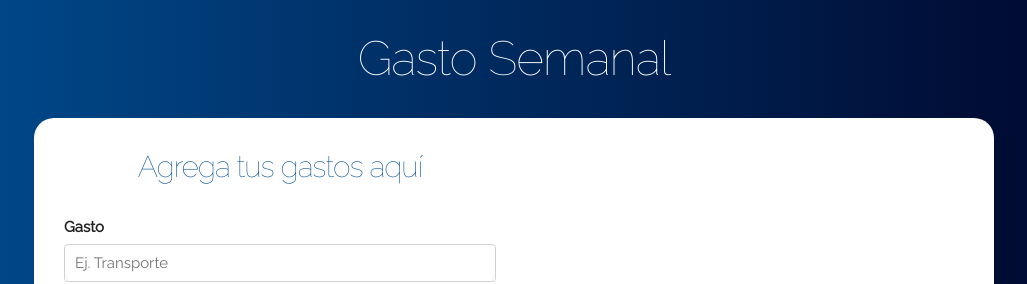
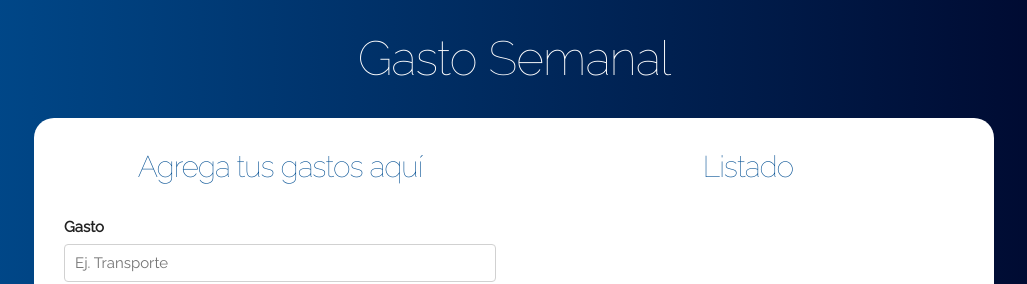
Before and after one commit to SalahAdDin/React16Redux10Projects, a React (Create React App) app in the folder gastosemanal/: page / in a window 1280 px wide. Shown: the top 284 px of the page, without its empty margins (126-1153 px from the left). Built offline with nearby package versions, Linux system fonts and the light colour scheme.

Commit message:
[gastosemanal] :sunny: Creating List component for listing expenses.

```diff
--- a/gastosemanal/src/components/App.js
+++ b/gastosemanal/src/components/App.js
@@ -3,6 +3,7 @@ import logo from '../logo.svg';
 import '../css/App.css';
 import Header from './Header';
 import Form from './Form';
+import List from './List';
 
 class App extends Component {
 
@@ -32,7 +33,8 @@ class App extends Component {
             <div className="one-half column">
               <Form addExpense={this.addExpense}/>
             </div>
-            <div className="one-half column"></div>
+            <div className="one-half column">
+            <List expenses={this.state.expenses}/></div>
           </div>
         </div>
       </div>
--- /dev/null
+++ b/gastosemanal/src/components/List.js
@@ -0,0 +1,16 @@
+import React, { Component } from 'react'
+
+class List extends Component {
+  render() {
+    return (
+      <div className="gastos-realizados">
+        <h2>Listado</h2>
+        <ul>
+
+        </ul>
+      </div>
+    )
+  }
+}
+
+export default List;
```
